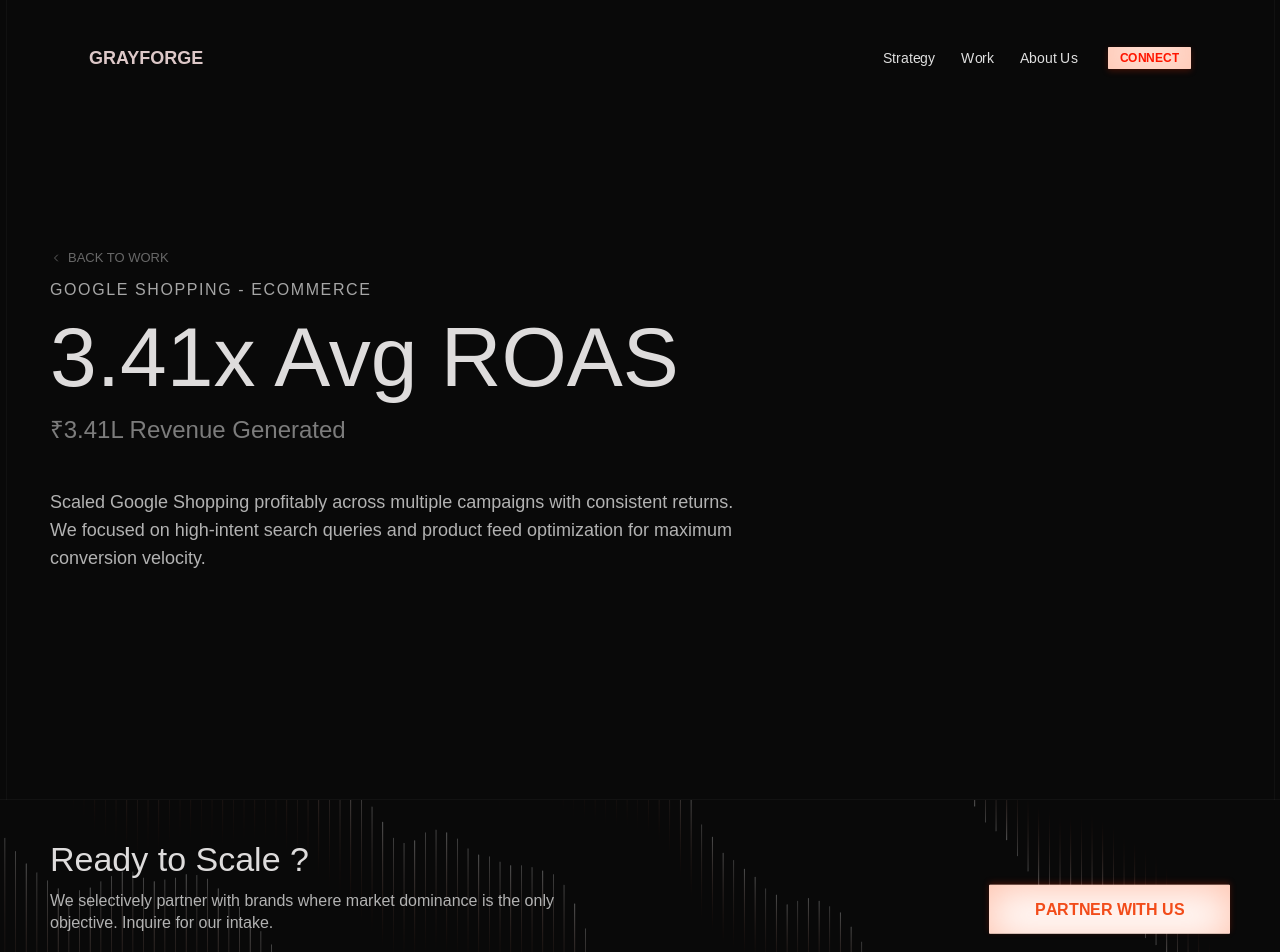
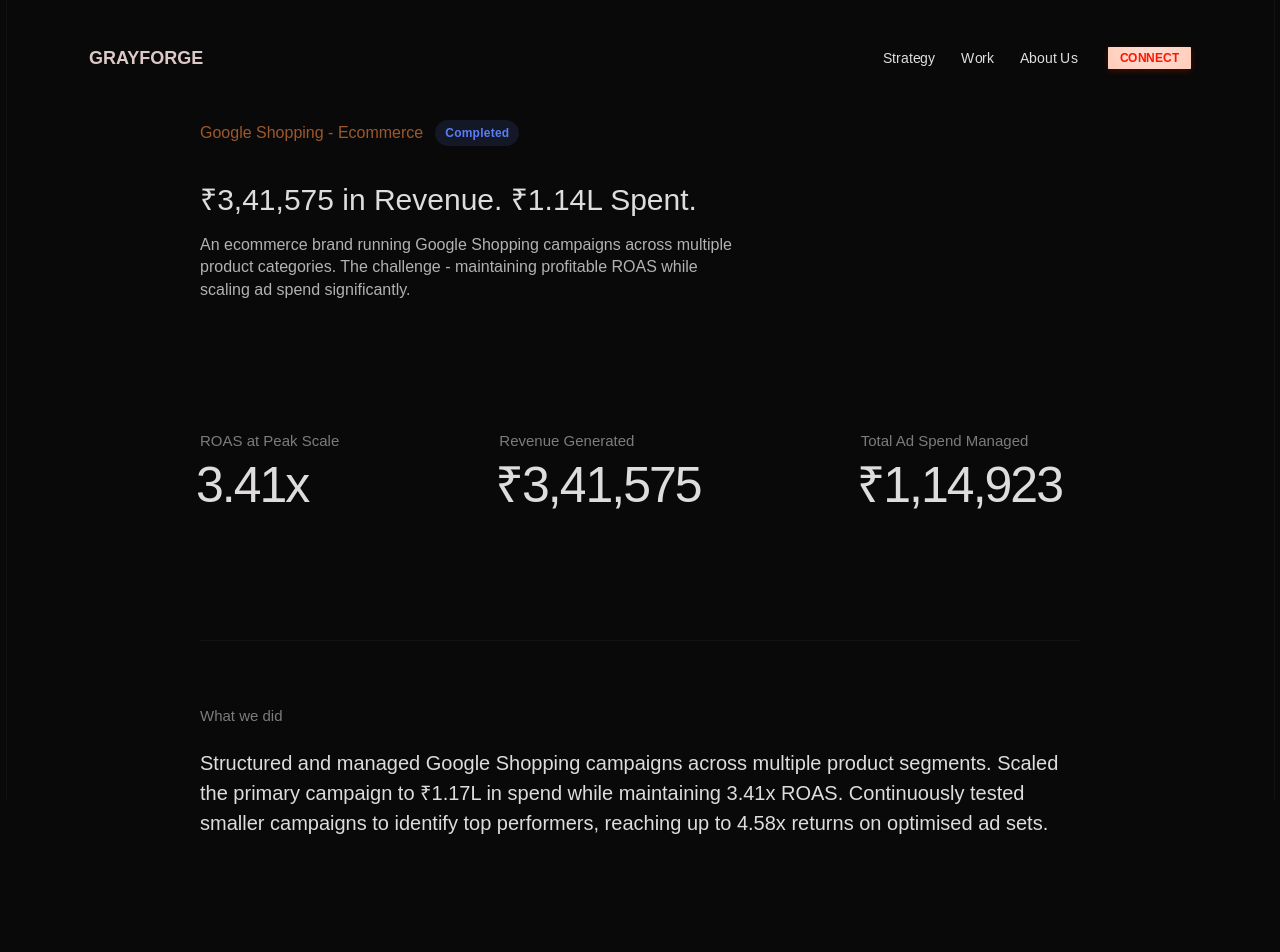
Before and after one commit to anugrahgabriel/grayforge, a Next.js app: page /work/google-shopping in a window 1280 px wide. Shown: the top 952 px of the page. Built offline with nearby package versions, Linux system fonts and the light colour scheme; a web font is replaced by a local one.

Commit message:
Update work pages and case study content

```diff
--- a/src/app/page.tsx
+++ b/src/app/page.tsx
@@ -773,7 +773,7 @@ export default function Home() {
                       transform: "matrix(1, 0, 0, -1, 0, 0)", // Flip text back
                     }}
                   >
-                    <HoverMenuText text="START SCALING" hoverColor="#F24C1A" />
+                    <HoverMenuText text="Start Scaling" hoverColor="#F24C1A" />
                   </div>
                 </div>
               </a>
@@ -1950,7 +1950,7 @@ export default function Home() {
                       transform: "matrix(1, 0, 0, -1, 0, 0)", // Flip text back
                     }}
                   >
-                    <HoverMenuText text="PARTNER WITH US" hoverColor="#F24C1A" />
+                    <HoverMenuText text="Partner with us" hoverColor="#F24C1A" />
                   </div>
                 </div>
               </a>
--- a/src/app/work/[slug]/page.tsx
+++ b/src/app/work/[slug]/page.tsx
@@ -3,6 +3,7 @@
 import React, { useState, useEffect, useRef } from "react";
 import { useParams } from "next/navigation";
 import Lenis from "lenis";
+import { CASE_STUDIES } from "@/data/case-studies";
 
 // --- Components from main page.tsx ---
 
@@ -52,27 +53,41 @@ const HorizontalGridDivider = ({ position = "bottom" }: { position?: "top" | "bo
   <div style={{ position: "absolute", [position]: 0, left: "50%", transform: "translateX(-50%)", width: "100%", maxWidth: "1429px", height: "1px", background: "rgba(82, 82, 82, 0.12)", pointerEvents: "none", zIndex: 0 }} />
 );
 
-// --- Case Study Data ---
+const MeterDigit = ({ digit, isVisible, delayIndex }: { digit: string, isVisible: boolean, delayIndex: number }) => {
+  const isNumber = !isNaN(parseInt(digit)) && digit !== " ";
+  if (!isNumber) return <span style={{ display: "inline-flex" }}>{digit}</span>;
+  const targetNum = parseInt(digit);
+  const spinTarget = targetNum + 10;
+  return (
+    <span style={{ display: "inline-flex", flexDirection: "column", height: "1em", overflow: "hidden", position: "relative", verticalAlign: "bottom", maskImage: "linear-gradient(to bottom, transparent 0%, black 10%, black 90%, transparent 100%)", WebkitMaskImage: "linear-gradient(to bottom, transparent 0%, black 10%, black 90%, transparent 100%)" }}>
+      <span style={{ display: "flex", flexDirection: "column", transform: isVisible ? `translateY(-${spinTarget}em)` : "translateY(0)", transition: `transform 2s cubic-bezier(0.16, 1, 0.3, 1) ${delayIndex * 0.15}s` }}>
+        {[0, 1, 2, 3, 4, 5, 6, 7, 8, 9, 0, 1, 2, 3, 4, 5, 6, 7, 8, 9].map((n, idx) => (
+          <span key={idx} style={{ height: "1em", lineHeight: "1em" }}>{n}</span>
+        ))}
+      </span>
+    </span>
+  );
+};
 
-const CASE_STUDIES: Record<string, any> = {
-  "zyrotech": {
-    brand: "Meta Ads - Ecommerce",
-    stat: "10.11x ROAS",
-    revenue: "₹58k revenue on ₹5.7k spent",
-    description: "Maintained elite-level returns on a lean budget with zero underperforming campaigns. Our strategy focused on micro-targeted audiences and automated bidding optimization.",
-  },
-  "subliminal": {
-    brand: "Meta Ads - Ecommerce",
-    stat: "6.83x Avg ROAS",
-    revenue: "₹4.37L revenue generated",
-    description: "Drove high purchase volume on Meta while keeping returns well above target. By leveraging psychological creative direction, we scaled the brand's volume without sacrificing return efficiency.",
-  },
-  "google-shopping": {
-    brand: "Google Shopping - Ecommerce",
-    stat: "3.41x Avg ROAS",
-    revenue: "₹3.41L Revenue Generated",
-    description: "Scaled Google Shopping profitably across multiple campaigns with consistent returns. We focused on high-intent search queries and product feed optimization for maximum conversion velocity.",
-  }
+const MeterText = ({ text }: { text: string }) => {
+  const [isVisible, setIsVisible] = useState(false);
+  const domRef = useRef<HTMLSpanElement>(null);
+  useEffect(() => {
+    const observer = new IntersectionObserver(([entry]) => { if (entry.isIntersecting) setIsVisible(true); }, { threshold: 0 });
+    const curr = domRef.current;
+    if (curr) observer.observe(curr);
+    return () => { if (curr) observer.unobserve(curr); };
+  }, []);
+  let digitCount = 0;
+  return (
+    <span ref={domRef} style={{ display: "inline-flex", alignItems: "baseline" }}>
+      {text.split("").map((char, i) => {
+        const isNum = !isNaN(parseInt(char)) && char !== " ";
+        if (isNum) digitCount++;
+        return <MeterDigit key={i} digit={char} isVisible={isVisible} delayIndex={isNum ? digitCount : 0} />;
+      })}
+    </span>
+  );
 };
 
 export default function CaseStudyPage() {
@@ -117,33 +132,69 @@ export default function CaseStudyPage() {
       </nav>
 
       <div className="flex flex-col w-full flex-grow" style={{ position: "relative", zIndex: 2, pointerEvents: "none" }}>
-        {/* Top Fold */}
-        <section className="w-full min-h-screen flex flex-col items-center justify-center px-[50px] relative overflow-hidden" style={{ background: "#090909", paddingTop: "120px", paddingBottom: "100px", pointerEvents: "auto" }}>
-          <div style={{ width: "100%", maxWidth: "1340px", display: "flex", flexDirection: "column", gap: "40px" }}>
-            <FadeInBlock style={{ display: "flex", flexDirection: "column", gap: "10px" }}>
-              <a href="/#work" style={{ textDecoration: "none", width: "max-content" }}>
-                <div style={{ fontFamily: "'SF Pro', sans-serif", fontSize: "13px", color: "#686868ff", display: "flex", alignItems: "center", gap: "6px" }}>
-                  <svg width="12" height="12" viewBox="0 0 16 16" fill="none" style={{ transform: "rotate(180deg)" }}>
-                    <path d="M6 4L10 8L6 12" stroke="currentColor" strokeWidth="1.2" strokeLinecap="round" strokeLinejoin="round" />
-                  </svg>
-                  BACK TO WORK
+        {/* Main Case Study Section */}
+        <section className="w-full min-h-screen flex justify-center px-[50px] relative overflow-hidden" style={{ paddingTop: "120px", paddingBottom: "100px", pointerEvents: "auto", background: "#090909" }}>
+          <div style={{ width: "100%", maxWidth: "880px", display: "flex", flexDirection: "column", gap: "80px" }}>
+
+            <FadeInBlock style={{ display: "flex", flexDirection: "column", gap: "130px" }}>
+              {/* Header Section (Left Aligned) */}
+              <div style={{ display: "flex", flexDirection: "column", gap: "8px", alignSelf: "flex-start", textAlign: "left" }}>
+                <div style={{ display: "flex", alignItems: "center", gap: "12px", marginBottom: "20px" }}>
+                  <div style={{ fontFamily: "'SF Pro', sans-serif", fontWeight: 510, fontSize: "16px", lineHeight: "20px", color: "#FF8C42", opacity: 0.6 }}>
+                    {data.category}
+                  </div>
+                  <div style={{ padding: "4px 10px", background: "rgba(89, 126, 247, 0.12)", color: "#597EF7", fontFamily: "'SF Pro', sans-serif", fontSize: "12px", fontWeight: 600, borderRadius: "100px", letterSpacing: "0.02em" }}>
+                    Completed
+                  </div>
                 </div>
-              </a>
-              <div style={{ fontFamily: "'SF Pro', sans-serif", fontWeight: 510, fontSize: "16px", color: "#BCBCBC", opacity: 0.88, textTransform: "uppercase", letterSpacing: "0.1em" }}>
-                {data.brand}
+                <h1 style={{ fontFamily: "'SF Pro', sans-serif", fontWeight: 400, fontSize: "30px", lineHeight: "52px", color: "#DEDCDC", margin: 0, maxWidth: "540px" }}>
+                  {data.title}
+                </h1>
+                <div style={{ width: "100%", maxWidth: "540px" }}>
+                  <p style={{ fontFamily: "'SF Pro', sans-serif", fontWeight: 400, fontSize: "16px", lineHeight: "1.4", color: "#B2B2B2", margin: 0, whiteSpace: "pre-wrap" }}>
+                    {data.description}
+                  </p>
+                </div>
               </div>
-              <h1 style={{ fontFamily: "'SF Pro', sans-serif", fontWeight: 400, fontSize: "84px", lineHeight: "90px", color: "#DEDCDC", margin: 0 }}>
-                {data.stat}
-              </h1>
-              <p style={{ fontFamily: "'SF Pro', sans-serif", fontWeight: 400, fontSize: "24px", color: "#7C7C7C", margin: 0 }}>
-                {data.revenue}
-              </p>
-            </FadeInBlock>
 
-            <FadeInBlock style={{ maxWidth: "700px" }}>
-              <p style={{ fontFamily: "'SF Pro', sans-serif", fontWeight: 300, fontSize: "18px", lineHeight: "28px", color: "#B2B2B2", margin: 0 }}>
-                {data.description}
-              </p>
+              {/* Metrics Grid (Full Width, Left Aligned) */}
+              <div style={{ display: "grid", gridTemplateColumns: "repeat(3, min-content)", width: "100%", justifyContent: "space-between", alignItems: "center", alignSelf: "flex-start", paddingRight: "18px" }}>
+                {data.gridStats.slice(0, 3).map((stat: any, idx: number) => (
+                  <div key={idx} className="stat-box" style={{ whiteSpace: "nowrap", textAlign: "left", display: "flex", flexDirection: "column", gap: "10px" }}>
+                    <div style={{ fontFamily: "'SF Pro', sans-serif", fontWeight: 510, fontSize: "15px", lineHeight: "19px", color: "#7C7C7C" }}>
+                      {stat.label}
+                    </div>
+                    <div style={{ fontFamily: "'SF Pro', sans-serif", fontWeight: 274, fontSize: "50px", lineHeight: "1.0", color: "#DEDCDC", letterSpacing: "-0.04em", marginLeft: "-4px" }}>
+                      <MeterText text={stat.value} />
+                    </div>
+                  </div>
+                ))}
+              </div>
+
+              {/* Insights Section (Full Width, Left Aligned) */}
+              {data.insights && (
+                <div style={{ display: "flex", flexDirection: "column", gap: "24px", width: "100%", alignSelf: "flex-start", textAlign: "left" }}>
+                  <div style={{ width: "100%", height: "1px", background: "rgba(82, 82, 82, 0.12)", marginBottom: "40px" }} />
+                  <div style={{ display: "flex", flexDirection: "column", gap: "20px" }}>
+                    <div style={{ fontFamily: "'SF Pro', sans-serif", fontWeight: 510, fontSize: "15px", color: "#7C7C7C" }}>
+                      {data.insights.title}
+                    </div>
+                    <div style={{ fontFamily: "'SF Pro', sans-serif", fontWeight: 400, fontSize: "20px", lineHeight: "30px", color: "#DEDCDC" }}>
+                      {data.insights.description}
+                    </div>
+                  </div>
+                </div>
+              )}
+
+              {/* Callout Section (Full Width, Left Aligned) */}
+              {data.callout && (
+                <div style={{ display: "flex", flexDirection: "column", gap: "24px", width: "100%", alignSelf: "flex-start", textAlign: "left" }}>
+                  <div style={{ width: "100%", height: "1px", background: "rgba(82, 82, 82, 0.12)", marginBottom: "40px" }} />
+                  <div style={{ fontFamily: "'SF Pro Display', sans-serif", fontWeight: 457, fontSize: "60px", lineHeight: "1.05", color: "#DEDCDC", letterSpacing: "-0.03em", whiteSpace: "pre-wrap" }}>
+                    {data.callout}
+                  </div>
+                </div>
+              )}
             </FadeInBlock>
           </div>
           <HorizontalGridDivider />
@@ -154,6 +205,21 @@ export default function CaseStudyPage() {
           <div style={{ display: "flex", flexDirection: "column", alignItems: "flex-start", padding: "40px 50px", gap: "20px", width: "100%", maxWidth: "1429px", boxSizing: "border-box", background: "url('/Landing/7.png') center/cover no-repeat", overflow: "hidden" }}>
             <div style={{ display: "flex", flexDirection: "row", justifyContent: "space-between", alignItems: "flex-end", width: "100%" }}>
               <div style={{ display: "flex", flexDirection: "column", justifyContent: "center", alignItems: "flex-start", gap: "12px" }}>
+                <div style={{ display: "flex", alignItems: "center", gap: "12px", marginBottom: "20px" }}>
+                  <div style={{
+                    padding: "4px 10px",
+                    background: "rgba(89, 126, 247, 0.12)",
+                    color: "#597EF7",
+                    fontFamily: "'SF Pro', sans-serif",
+                    fontSize: "12px",
+                    fontWeight: 600,
+                    borderRadius: "100px",
+                    letterSpacing: "0.02em",
+                    textTransform: "uppercase"
+                  }}>
+                    Completed
+                  </div>
+                </div>
                 <div style={{ fontFamily: "'SF Pro', sans-serif", fontWeight: 400, fontSize: "34px", lineHeight: "38px", color: "#DEDCDC" }}>Ready to Scale ?</div>
                 <div style={{ fontFamily: "'SF Pro', sans-serif", fontWeight: 400, fontSize: "16px", lineHeight: "22px", color: "#B2B2B2", maxWidth: "506px" }}>
                   <span>We selectively partner with brands where market dominance is the only objective. Inquire for our intake.</span>
@@ -161,7 +227,7 @@ export default function CaseStudyPage() {
               </div>
               <a href="/connect" style={{ textDecoration: "none" }}>
                 <div style={{ display: "flex", justifyContent: "center", alignItems: "center", padding: "12px 46px", background: "#FFFFFF", boxShadow: "0px 2px 6px rgba(232, 42, 0, 0.25), inset 0px -6px 40px rgba(255, 152, 115, 0.6)", borderRadius: "1px", transform: "matrix(1, 0, 0, -1, 0, 0)", cursor: "pointer" }}>
-                  <div style={{ fontFamily: "'SF Compact', sans-serif", fontWeight: 556, fontSize: "16px", color: "#F24C1A", transform: "matrix(1, 0, 0, -1, 0, 0)" }}><HoverMenuText text="PARTNER WITH US" hoverColor="#F24C1A" /></div>
+                  <div style={{ fontFamily: "'SF Compact', sans-serif", fontWeight: 556, fontSize: "16px", color: "#F24C1A", transform: "matrix(1, 0, 0, -1, 0, 0)" }}><HoverMenuText text="Connect with us" hoverColor="#F24C1A" /></div>
                 </div>
               </a>
             </div>
--- /dev/null
+++ b/src/data/case-studies.ts
@@ -0,0 +1,101 @@
+export interface Stat {
+  label: string;
+  value: string;
+}
+
+export interface CaseStudy {
+  id: string;
+  category: string;
+  title: string;
+  description: string;
+  cardImage: string;
+  cardTitle: string;
+  cardSubtitle: string;
+  cardTag: string;
+  mainStat: Stat;
+  gridStats: Stat[];
+  insights?: {
+    title: string;
+    description: string;
+  };
+  callout?: string;
+  themeColor?: string;
+}
+
+export const CASE_STUDIES: Record<string, CaseStudy> = {
+  "zyrotech": {
+    id: "zyrotech",
+    category: "Meta Ads - Ecommerce",
+    title: "4 Campaigns. All at 10x ROAS.",
+    description: "An ecommerce brand running Meta ad campaigns with a lean monthly budget. The goal - maximum return on every rupee spent, with no room for underperforming campaigns.",
+    cardImage: "/work/zyrotech-card.png",
+    cardTitle: "Performance Marketing Strategy",
+    cardSubtitle: "Ecommerce & Direct-to-Consumer",
+    cardTag: "Strategy",
+    mainStat: {
+      label: "Average Return on Ad Spend",
+      value: "10.11x"
+    },
+    gridStats: [
+      { label: "Aggregate ROAS", value: "10.11x" },
+      { label: "Revenue Generated", value: "₹58,196" },
+      { label: "Total Ad Spend", value: "₹5,755" }
+    ],
+    insights: {
+      title: "What we did",
+      description: "Built and managed four simultaneous Meta ad campaigns for an ecommerce brand on a lean budget. Structured each campaign independently to perform at target ROAS rather than relying on one strong campaign to carry the account. All four campaigns are active and maintaining 10x+ returns."
+    },
+    callout: "\"Every campaign running at 10x. \nNot an average - a standard.\"",
+    themeColor: "#eae9e7ff"
+  },
+  "subliminal": {
+    id: "subliminal",
+    category: "Meta Ads · Ecommerce",
+    title: "71 Purchases. ₹4,37,345 Revenue.",
+    description: "An ecommerce brand looking to drive real purchase volume through Meta. Campaigns built to generate consistent sales, not just traffic.",
+    cardImage: "/work/subliminal-card.png",
+    cardTitle: "Full-Funnel Paid Social",
+    cardSubtitle: "Performance Marketing",
+    cardTag: "Strategy",
+    mainStat: {
+      label: "Revenue Generated",
+      value: "₹4,37,345"
+    },
+    gridStats: [
+      { label: "Aggregate ROAS", value: "6.83x" },
+      { label: "Revenue Generated", value: "₹4,37,345" },
+      { label: "Purchases Driven", value: "71" }
+    ],
+    insights: {
+      title: "What we did",
+      description: "Ran multiple Meta campaigns simultaneously for an ecommerce brand, structured around purchase conversion objectives. Scaled the top-performing campaign to ₹35K in spend while maintaining 8.75x ROAS. Across all active campaigns, drove 71 purchases at a 6.83x aggregate return."
+    },
+    callout: "\"The top campaign alone returned 8.75x on ₹35,000 spent - 50 purchases in a single ad set.\"",
+    themeColor: "#eae9e7ff"
+  },
+  "google-shopping": {
+    id: "google-shopping",
+    category: "Google Shopping - Ecommerce",
+    title: "₹3,41,575 in Revenue. ₹1.14L Spent.",
+    description: "An ecommerce brand running Google Shopping campaigns across multiple product categories. The challenge - maintaining profitable ROAS while scaling ad spend significantly.",
+    cardImage: "/work/google-shopping-card.png",
+    cardTitle: "Search & Shopping Strategy",
+    cardSubtitle: "Ecommerce Scaling",
+    cardTag: "Growth",
+    mainStat: {
+      label: "Revenue Generated",
+      value: "₹3,41,575"
+    },
+    gridStats: [
+      { label: "ROAS at Peak Scale", value: "3.41x" },
+      { label: "Revenue Generated", value: "₹3,41,575" },
+      { label: "Total Ad Spend Managed", value: "₹1,14,923" }
+    ],
+    insights: {
+      title: "What we did",
+      description: "Structured and managed Google Shopping campaigns across multiple product segments. Scaled the primary campaign to ₹1.17L in spend while maintaining 3.41x ROAS. Continuously tested smaller campaigns to identify top performers, reaching up to 4.58x returns on optimised ad sets."
+    },
+    callout: "\"Scaled the top-performing campaign to ₹1.17L in spend - without sacrificing returns.\"",
+    themeColor: "#DEDCDC"
+  }
+};
```
